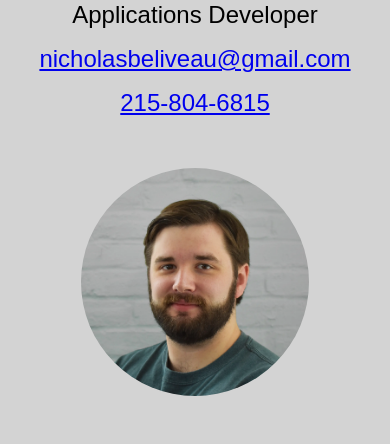
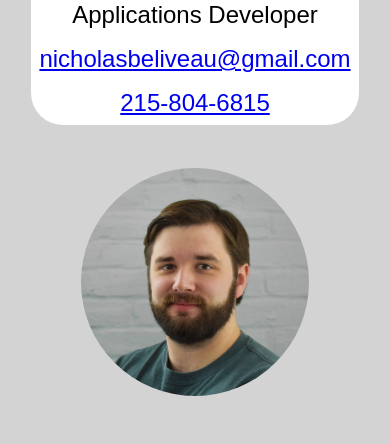
Before and after one commit to nicholasbeliveau/nicholasbeliveau.github.io, a plain HTML site: page index.html in a window 390 px wide. Shown: the part 98-542 px from the top of the page. Drawn offline with Linux system fonts and the light colour scheme.

Commit message:
Add background to the info column and style it for deesktop and mobile

```diff
--- a/index.html
+++ b/index.html
@@ -16,10 +16,12 @@
   <div class="row">
 
     <div class="column info-col">
-      <h1>Nicholas Beliveau</h1>
-      <p>Applications Developer</p>
-      <p><a href="mailto:nicholasbeliveau@gmail.com">nicholasbeliveau@gmail.com</a></p>
-      <p><a href="tel:+2158046815">215-804-6815</p></a>
+      <div class="info-card">
+        <h1>Nicholas Beliveau</h1>
+        <p>Applications Developer</p>
+        <p><a href="mailto:nicholasbeliveau@gmail.com">nicholasbeliveau@gmail.com</a></p>
+        <p><a href="tel:+2158046815">215-804-6815</p></a>
+      </div>
     </div>
 
     <div class="column photo-col">
--- a/main.css
+++ b/main.css
@@ -26,6 +26,16 @@ body, .button {
 
 .info-col {
   flex-direction: column;
+}
+
+.info-card {
+  background-color: white;
+  display: flex;
+  flex-direction: column;
+  align-items: center;
+  padding: 16px;
+  margin: 16px;
+  border-radius: 64px;
 }
 
 .profile-pic {
@@ -105,6 +115,12 @@ p {
     height: 30svh;
   }
 
+  .info-card {
+    padding: 0;
+    margin: 8px;
+    border-radius: 32px;
+  }
+
   .photo-col {
     height: 30svh;
   }
```
